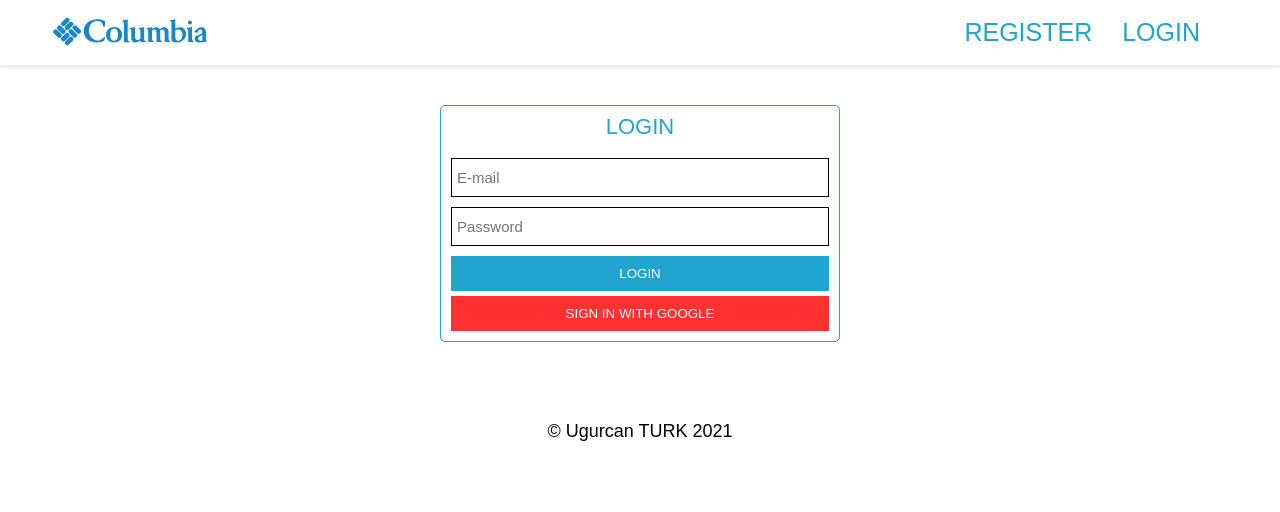
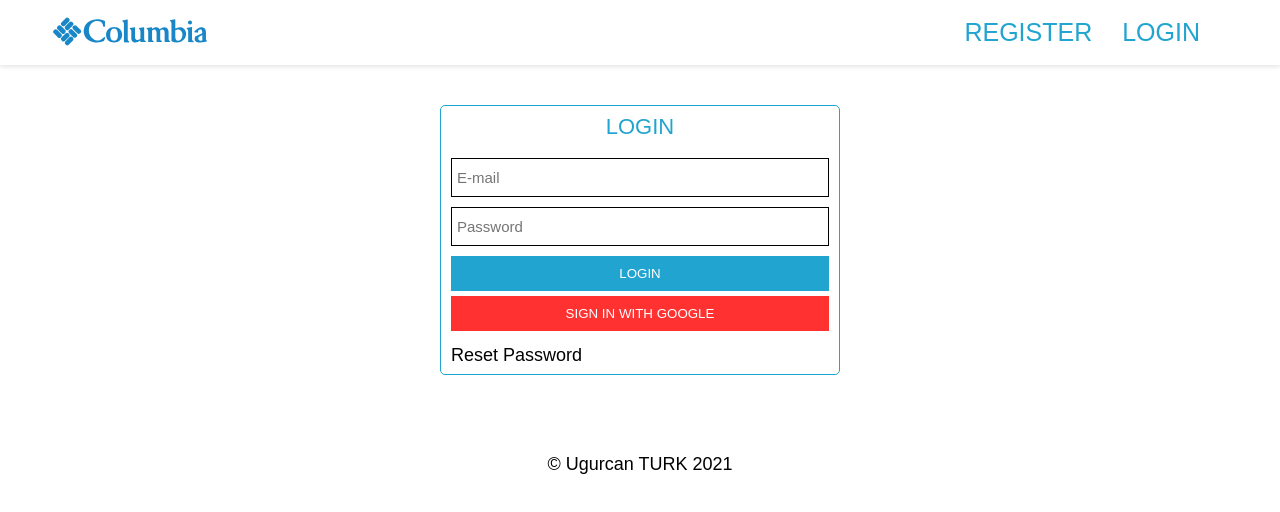
Before and after one commit to uct-trk/React-Redux-E-Commerce, a React (Create React App) app: page /login in a window 1280 px wide. Shown: the top 512 px of the page. Built offline with nearby package versions, Linux system fonts and the light colour scheme; no server answers.

Commit message:
forget passwor, withRouter

```diff
--- a/src/App.js
+++ b/src/App.js
@@ -9,10 +9,12 @@ import { Component } from 'react';
 import HomePage from './components/pages/HomePage/HomePage';
 import Registration from './components/pages/Registration/Registration';
 import Login from './components/pages/LoginPage/Login';
+import Recovery from './components/pages/Recovery/Recovery';
 
 // layouts
 import MainLayout from './Layout/MainLayout';
 import HomePageLayout from './Layout/HomePageLayout';
+
 
 const initialState = {
   currentUser: null
@@ -74,6 +76,11 @@ class App extends Component {
               <Login />
             </MainLayout>
           )} />
+          <Route path="/recovery" render={() => (
+            <MainLayout>
+              <Recovery/>
+            </MainLayout>
+          )}/>
         </Switch>
       </div>
     );
--- /dev/null
+++ b/src/components/AuthWrapper/AuthWrapper.js
@@ -0,0 +1,18 @@
+import React from 'react'
+import './authwrapper.scss'
+
+const AuthWrapper = ({headline, children}) => {
+    return (
+        <div className="authWrapper">
+            <div className="wrap">
+                {headline && <h2>{headline}</h2>}
+
+                <div className="children">
+                    {children && children}
+                </div>
+            </div>
+        </div>
+    )
+}
+
+export default AuthWrapper
--- /dev/null
+++ b/src/components/AuthWrapper/authwrapper.scss
@@ -0,0 +1,25 @@
+.authWrapper {
+    display: block;
+    width: 100%;
+    max-width: 40rem;
+    border: 1px solid rgb(33, 164, 207);
+    margin: 4rem auto 6rem;
+    border-radius: 0.5rem;
+
+    .wrap {
+      padding: 1rem;
+
+      h2 {
+        font-size: 2.2rem;
+        line-height: 1;
+        font-weight: 400;
+        text-transform: uppercase;
+        display: block;
+        width: 100%;
+        margin: 0 auto 2rem;
+        text-align: center;
+        color: rgb(33, 164, 207);
+      }
+
+    }
+  }
--- /dev/null
+++ b/src/components/EmailPassword/EmailPassword.js
@@ -0,0 +1,90 @@
+import React, { Component } from "react";
+import AuthWrapper from "../AuthWrapper/AuthWrapper";
+import Button from "../Forms/Button/Button";
+import Form from "../Forms/FormInput/Form";
+import "./emailPassword.scss";
+
+import {auth} from './../../firebase/utils'
+import { withRouter } from "react-router";
+
+const initialState = {
+  email: "",
+  errors: []
+};
+
+class EmailPassword extends Component {
+
+  state = {
+    ...initialState,
+  };
+
+  handleChange = (e) => {
+    const {name, value} = e.target
+
+    this.setState({
+        [name]:value
+    })
+  }
+
+  handleSubmit = async (e) => {
+    e.preventDefault()
+
+    try {
+        const {email, errors} = this.state
+        const config = {
+            url: "http://localhost:3000/login"
+        }
+        await auth.sendPasswordResetEmail(email, config)
+        .then(() => {
+            alert("Password has sent successfully")
+            this.props.history.push("/login")
+        })
+        .catch(() => {
+            const err = ["Email not Found!"];
+            this.setState({
+                errors: err
+            })
+        })
+    } catch(err){
+
+    }
+  }
+
+  render() {
+    const { email, errors } = this.state;
+
+    const configAuthWrapper = {
+      headline: "Send Password",
+    };
+
+    return (
+      <AuthWrapper {...configAuthWrapper}>
+        <div className="formWrap">
+            {
+                errors.length > 0 && (
+                    <ul>
+                        {errors.map((e, index) => {
+                            return (
+                                <li style={{color:"red", textAlign:"center"}} key={index}>{e}</li>
+                            )
+                        })}
+                    </ul>
+                )
+            }
+          <form onSubmit={this.handleSubmit}>
+
+            <Form
+                type="email"
+                name="email"
+                value={email}
+                placeholder="E-mail"
+                onChange={this.handleChange}/>
+
+          <Button type="submit">Submit</Button>
+          </form>
+        </div>
+      </AuthWrapper>
+    );
+  }
+}
+export default withRouter(EmailPassword);
--- a/src/components/Signin/Signin.js
+++ b/src/components/Signin/Signin.js
@@ -4,6 +4,8 @@ import "./signin.scss";
 import { auth, signInWithGoogle } from "./../../firebase/utils";
 import { Component } from "react";
 import Form from "../Forms/FormInput/Form";
+import AuthWrapper from "../AuthWrapper/AuthWrapper";
+import { Link } from "react-router-dom";
 
 const initialState = {
   email: "",
@@ -17,41 +19,50 @@ class Signin extends Component {
 
   handleSubmit = async (e) => {
     e.preventDefault();
-    const {email, password} = this.state
+    const { email, password } = this.state;
 
-    try{
-        await auth.signInWithEmailAndPassword(email, password)
+    try {
+      await auth.signInWithEmailAndPassword(email, password);
       this.setState({
-            ...initialState
-        })
-    } catch(err){
-
-    }
+        ...initialState,
+      });
+    } catch (err) {}
   };
 
   handleChange = (e) => {
-    const {name, value} = e.target
+    const { name, value } = e.target;
     this.setState({
-        [name]: value
-    })
-  }
+      [name]: value,
+    });
+  };
 
   render() {
     const { email, password } = this.state;
 
+    const configAuthWrapper = {
+        headline: "Login"
+    }
+
     return (
-      <div className="signin">
-        <div className="wrap">
-          <h2>LogIn</h2>
+      <AuthWrapper {...configAuthWrapper}>
         <div className="formWrap">
           <form onSubmit={this.handleSubmit}>
+            <Form
+              placeholder="E-mail"
+              type="email"
+              name="email"
+              value={email}
+              onChange={this.handleChange}
+            />
+            <Form
+              placeholder="Password"
+              type="password"
+              name="password"
+              value={password}
+              onChange={this.handleChange}
+            />
 
-              <Form placeholder="E-mail" type="email" name="email" value={email} onChange={this.handleChange} />
-              <Form placeholder="Password" type="password" name="password" value={password} onChange={this.handleChange} />
-
-                <Button type="submit">
-                    Login
-                </Button>
+            <Button type="submit">Login</Button>
             <div className="socialSignin">
               <div className="row">
                 <Button className="google-sign" onClick={signInWithGoogle}>
@@ -59,10 +70,14 @@ class Signin extends Component {
                 </Button>
               </div>
             </div>
+            <div className="links">
+                <Link to="/recovery">
+                    Reset Password
+                </Link>
+            </div>
           </form>
         </div>
-        </div>
-      </div>
+      </AuthWrapper>
     );
   }
 }
--- a/src/components/Signin/signin.scss
+++ b/src/components/Signin/signin.scss
@@ -1,25 +1,3 @@
-.signin {
-  display: block;
-  width: 100%;
-  max-width: 40rem;
-  border: 1px solid rgb(33, 164, 207);
-  margin: 4rem auto 6rem;
-  border-radius: 0.5rem;
-
-  .wrap {
-    padding: 1rem;
-
-    h2 {
-      font-size: 2.2rem;
-      line-height: 1;
-      font-weight: 400;
-      text-transform: uppercase;
-      display: block;
-      width: 100%;
-      margin: 0 auto 2rem;
-      text-align: center;
-      color: rgb(33, 164, 207);
-    }
 
     .socialSignin {
       margin: 0.5rem auto 0;
@@ -38,5 +16,12 @@
         outline: 0;
       }
     }
-  }
-}
+    .links{
+        display: block;
+        width: 100%;
+        margin: 1.5rem auto 0;
+
+        a {
+            color: black;
+        }
+    }
--- a/src/components/Signup/Signup.js
+++ b/src/components/Signup/Signup.js
@@ -4,14 +4,15 @@ import Button from "../Forms/Button/Button";
 import Form from "../Forms/FormInput/Form";
 import "./signup.scss";
 
-import { auth, handleUserProfile } from './../../firebase/utils'
+import { auth, handleUserProfile } from "./../../firebase/utils";
+import AuthWrapper from "../AuthWrapper/AuthWrapper";
 
 const initialState = {
   displayName: "",
   email: "",
   password: "",
   confirmPassword: "",
-  errors: []
+  errors: [],
 };
 
 class Signup extends Component {
@@ -30,49 +31,56 @@ class Signup extends Component {
   // Form submit işlemleri
   // password confirm passwordla eşleşmezse errror döndürecek
   handleFormSubmit = async (event) => {
-      event.preventDefault()
-      const {displayName, email, password, confirmPassword} = this.state
+    event.preventDefault();
+    const { displayName, email, password, confirmPassword } = this.state;
 
     if (password !== confirmPassword) {
-          const err = ["Password is not matching"]
+      const err = ["Password is not matching"];
       this.setState({
-              errors: err
-          })
-          return
+        errors: err,
+      });
+      return;
     }
-      try{
-        const {user} = await auth.createUserWithEmailAndPassword(email, password)
-        await handleUserProfile(user, {displayName})
+    try {
+      const { user } = await auth.createUserWithEmailAndPassword(
+        email,
+        password
+      );
+      await handleUserProfile(user, { displayName });
 
       this.setState({
-            ...initialState
-        })
-
-      } catch(err){
-
-      }
-  }
+        ...initialState,
+      });
+    } catch (err) {}
+  };
 
   render() {
     //destructuring
-    const { displayName, email, password, confirmPassword, errors } = this.state;
+    const {
+      displayName,
+      email,
+      password,
+      confirmPassword,
+      errors,
+    } = this.state;
 
+    const configAuthWrapper = {
+        headline: "Registration"
+    }
     return (
-      <div className="signup">
-        <div className="wrap">
-          <h2>Signup</h2>
-            {
-                errors.length > 0 && (
+      <AuthWrapper {...configAuthWrapper}>
+        <div className="form-wrap">
+          {errors.length > 0 && (
             <ul>
               {errors.map((err, index) => {
                 return (
-                                <li style={{color:"red"}} key={index}>{err}</li>
-                            )
+                  <li style={{ color: "red" }} key={index}>
+                    {err}
+                  </li>
+                );
               })}
             </ul>
-                )
-            }
-          <div className="form-wrap">
+          )}
           <form onSubmit={this.handleFormSubmit}>
             <Form
               type="text"
@@ -109,8 +117,7 @@ class Signup extends Component {
             <Button>Sign Up</Button>
           </form>
         </div>
-        </div>
-      </div>
+      </AuthWrapper>
     );
   }
 }
--- /dev/null
+++ b/src/components/pages/Recovery/Recovery.js
@@ -0,0 +1,10 @@
+import React from 'react'
+import EmailPassword from '../../EmailPassword/EmailPassword'
+
+const Recovery = () => {
+    return (
+        <EmailPassword/>
+    )
+}
+
+export default Recovery
```
Also changed, not shown: src/components/EmailPassword/emailPassword.scss (added). Lines whose indentation alone changed are shown as unchanged.
